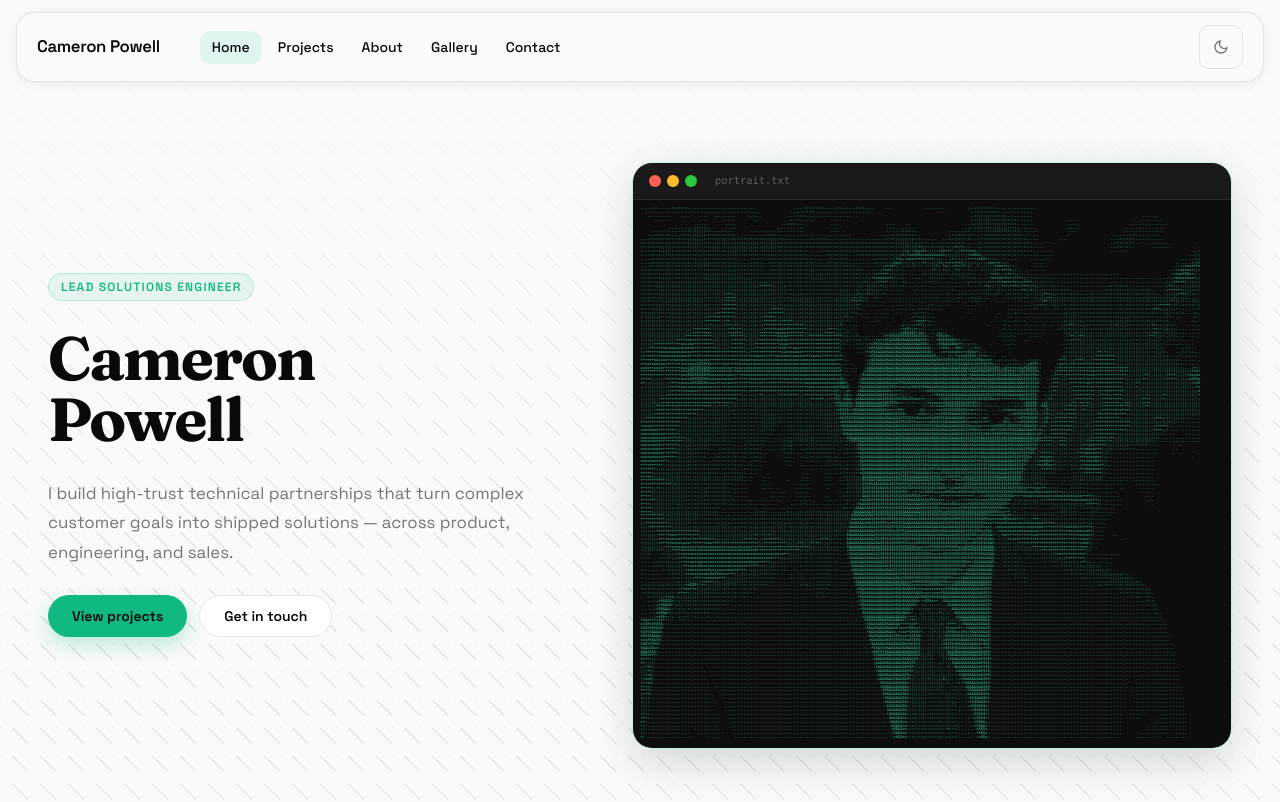
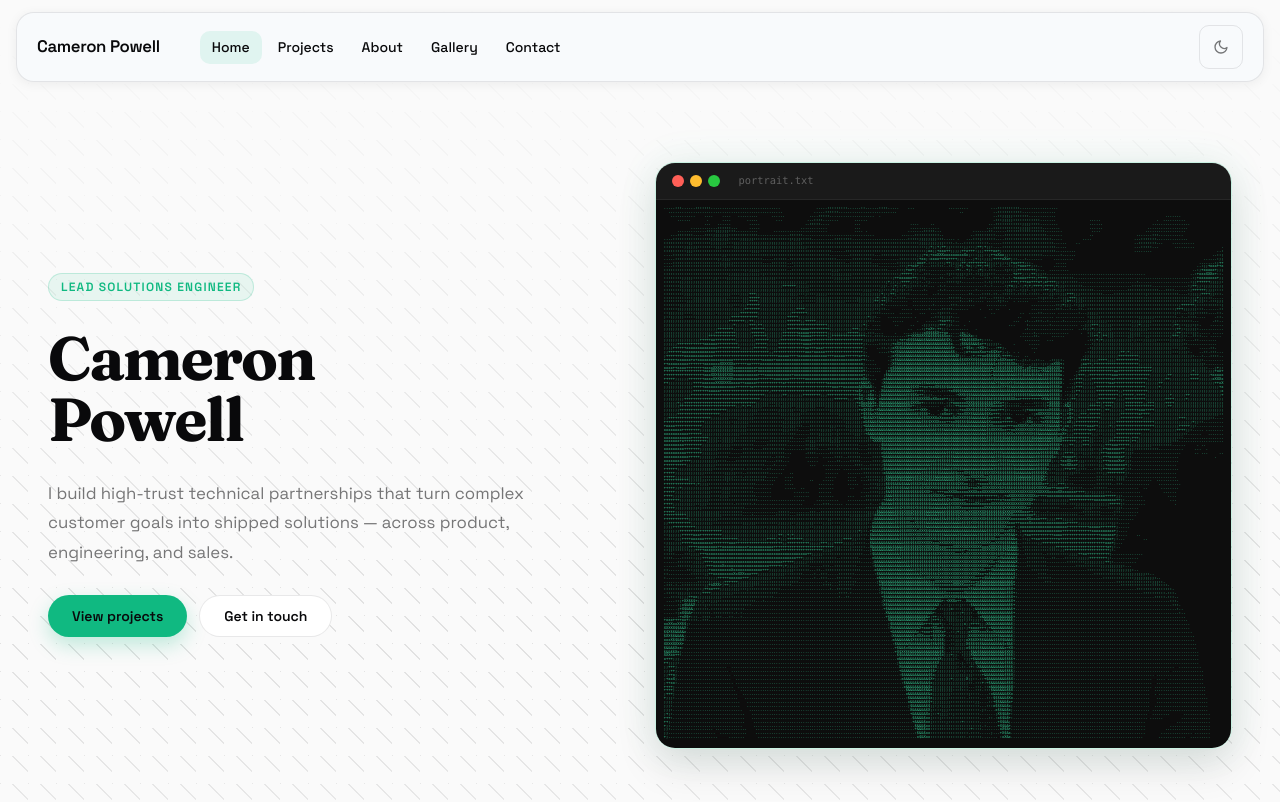
Before and after one commit to bbuckwheatt/website, a Next.js app: page / in a window 1280 px wide. Shown: the top 802 px of the page. Built offline with nearby package versions, Linux system fonts and the light colour scheme.

Commit message:
fix: shrink terminal window to fit zoomed portrait

```diff
--- a/components/AsciiPortrait.tsx
+++ b/components/AsciiPortrait.tsx
@@ -34,9 +34,7 @@ export default function AsciiPortrait() {
     <div
       className="
         flex-shrink-0 flex flex-col
-        w-[600px]
-        max-lg:w-[480px]
-        max-md:w-[min(90vw,480px)]
+        w-fit max-w-[min(90vw,620px)]
         rounded-[20px] overflow-hidden
         border border-[rgba(52,211,153,0.25)]
         shadow-[0_0_40px_rgba(52,211,153,0.08),var(--shadow-strong)]
```
